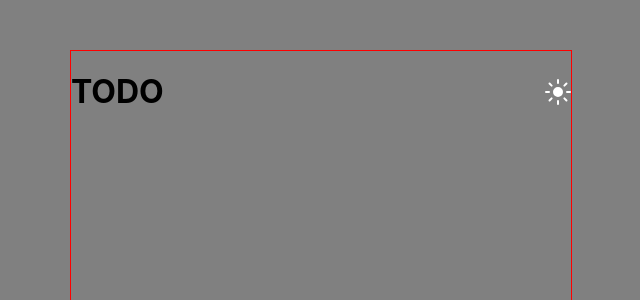
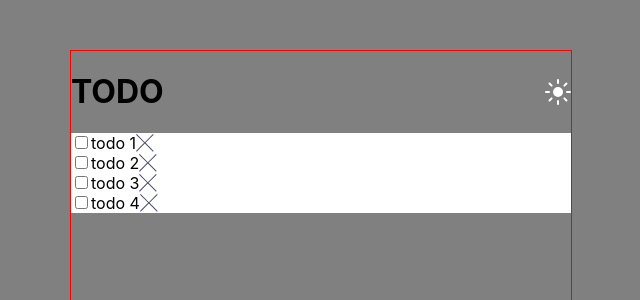
Before and after one commit to nickwang0808/Fullstack-todo-with-dark-theme, a React (Create React App) app in the folder frontend/: page / in a window 1280 px wide. Shown: the top 300 px of the page, without its empty margins (319-959 px from the left). Built offline with nearby package versions, Linux system fonts and the light colour scheme.

Commit message:
Assembles todos to view

```diff
--- a/frontend/src/App.tsx
+++ b/frontend/src/App.tsx
@@ -1,12 +1,25 @@
 import { Backdrop } from "./Components/Backdrop";
 import { Container } from "./Components/Container";
 import TitleRow from "./Components/TitleRow";
+import Todo from "./Components/Todo";
+import { todos } from "./Data/todos";
 
 function App() {
   return (
     <Backdrop>
       <Container>
         <TitleRow />
+        {todos.map(({ name, completed }) => {
+          return (
+            <Todo
+              key={name}
+              value={name}
+              completed={completed}
+              handleComplete={() => {}}
+              handleDelete={() => {}}
+            />
+          );
+        })}
       </Container>
     </Backdrop>
   );
--- /dev/null
+++ b/frontend/src/Data/todos.ts
@@ -0,0 +1,18 @@
+export const todos = [
+  {
+    name: "todo 1",
+    completed: false,
+  },
+  {
+    name: "todo 2",
+    completed: false,
+  },
+  {
+    name: "todo 3",
+    completed: false,
+  },
+  {
+    name: "todo 4",
+    completed: false,
+  },
+];
```
